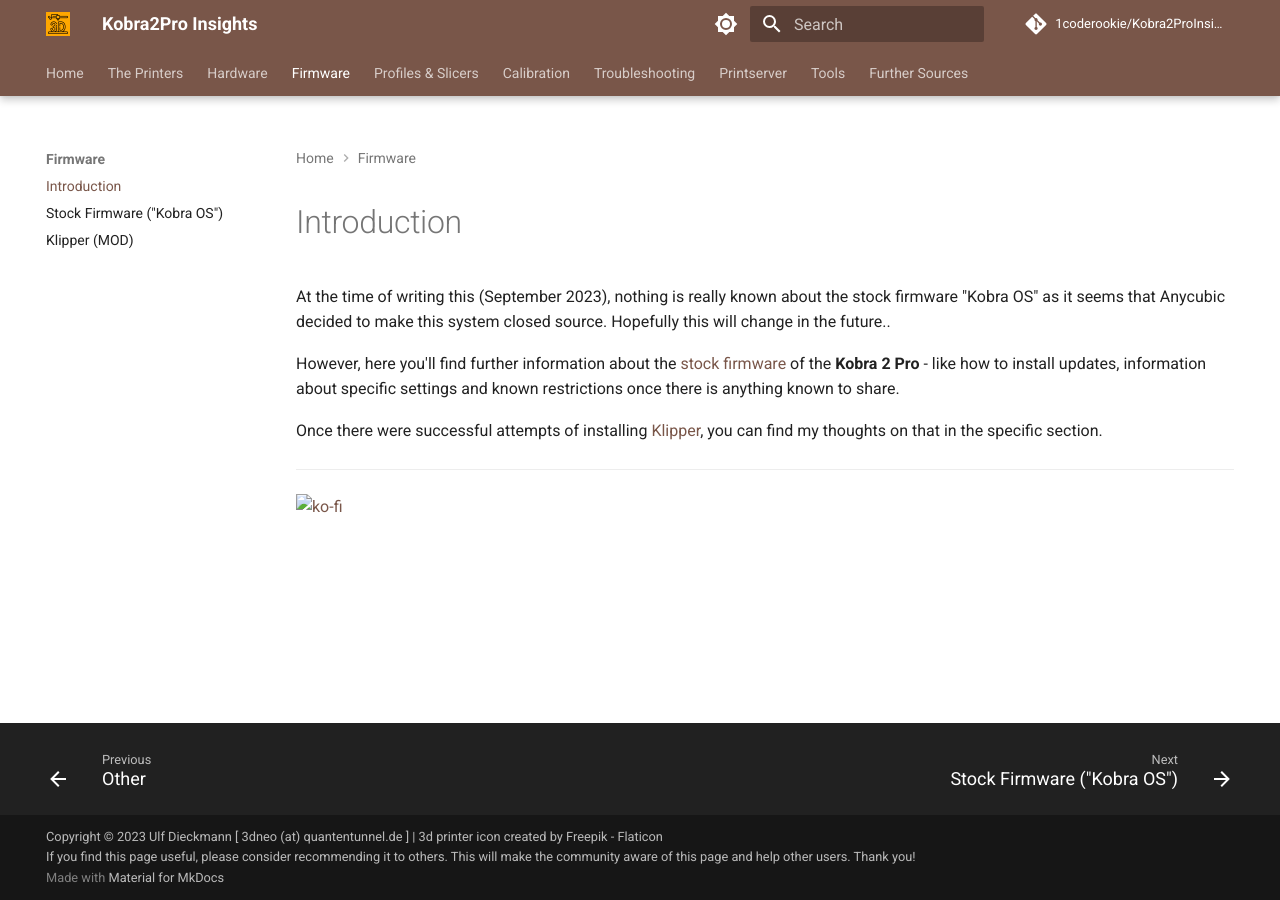
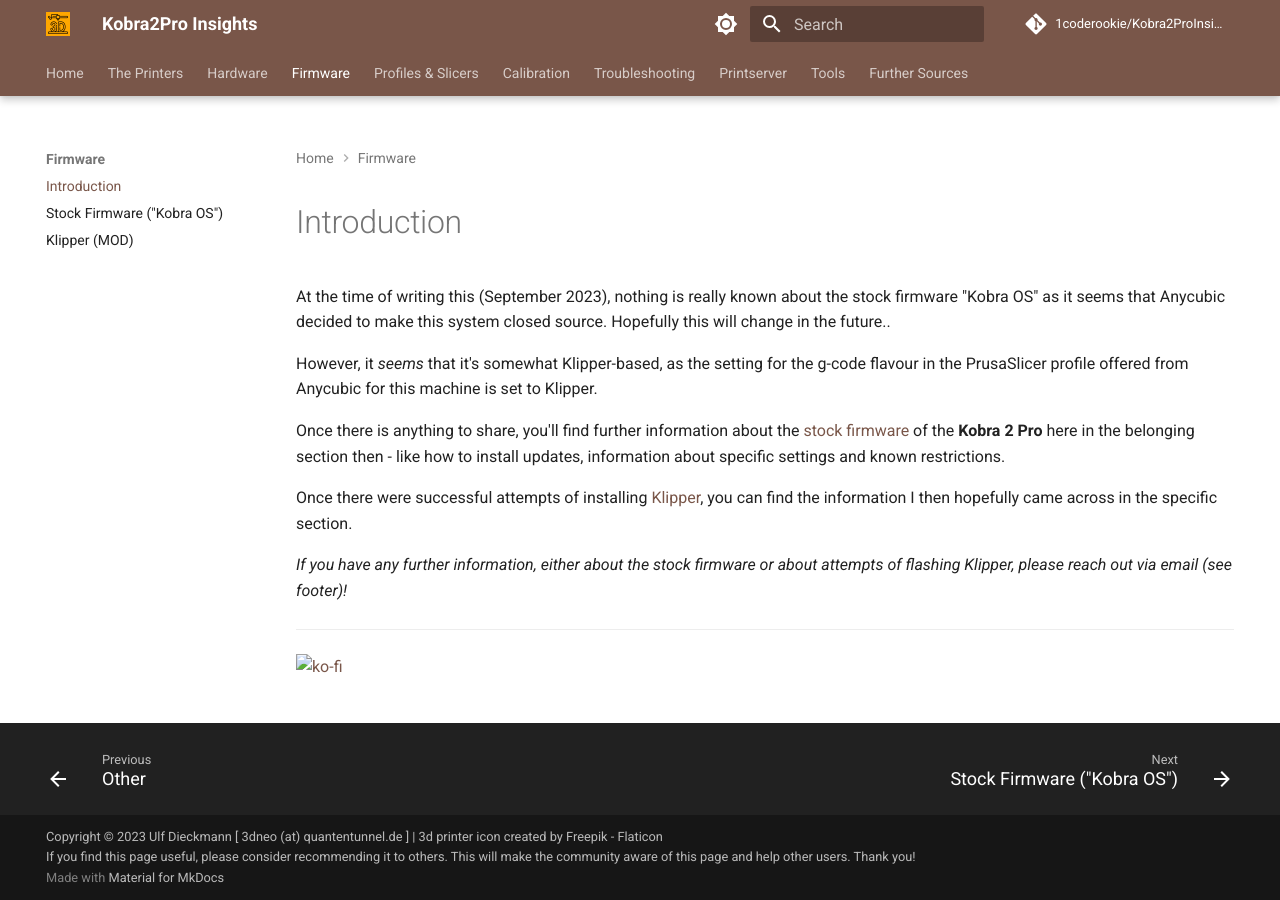
Before and after one commit to 1coderookie/Kobra2ProInsights, an MkDocs documentation site: the page built from docs/firmware/introduction.md, in a window 1280 px wide. Built offline with MkDocs 1.6.1 and Material for MkDocs 9.7.7, drawn with Linux system fonts in a browser that asks for light colours; comment, search, counter and statistics services are not loaded.

Commit message:
Update introduction.md

```diff
--- a/docs/firmware/introduction.md
+++ b/docs/firmware/introduction.md
@@ -3,9 +3,13 @@
 # Introduction
 At the time of writing this (September 2023), nothing is really known about the stock firmware "Kobra OS" as it seems that Anycubic decided to make this system closed source. Hopefully this will change in the future..
 
-However, here you'll find further information about the [stock firmware](fw_kobraOS.md) of the **Kobra 2 Pro** - like how to install updates, information about specific settings and known restrictions once there is anything known to share.
+However, it *seems* that it's somewhat Klipper-based, as the setting for the g-code flavour in the PrusaSlicer profile offered from Anycubic for this machine is set to Klipper.
 
-Once there were successful attempts of installing [Klipper](fw_klipper.md), you can find my thoughts on that in the specific section.
+Once there is anything to share, you'll find further information about the [stock firmware](fw_kobraOS.md) of the **Kobra 2 Pro** here in the belonging section then - like how to install updates, information about specific settings and known restrictions.
+
+Once there were successful attempts of installing [Klipper](fw_klipper.md), you can find the information I then hopefully came across in the specific section.
+
+*If you have any further information, either about the stock firmware or about attempts of flashing Klipper, please reach out via email (see footer)!*
 
 ---
 
```
